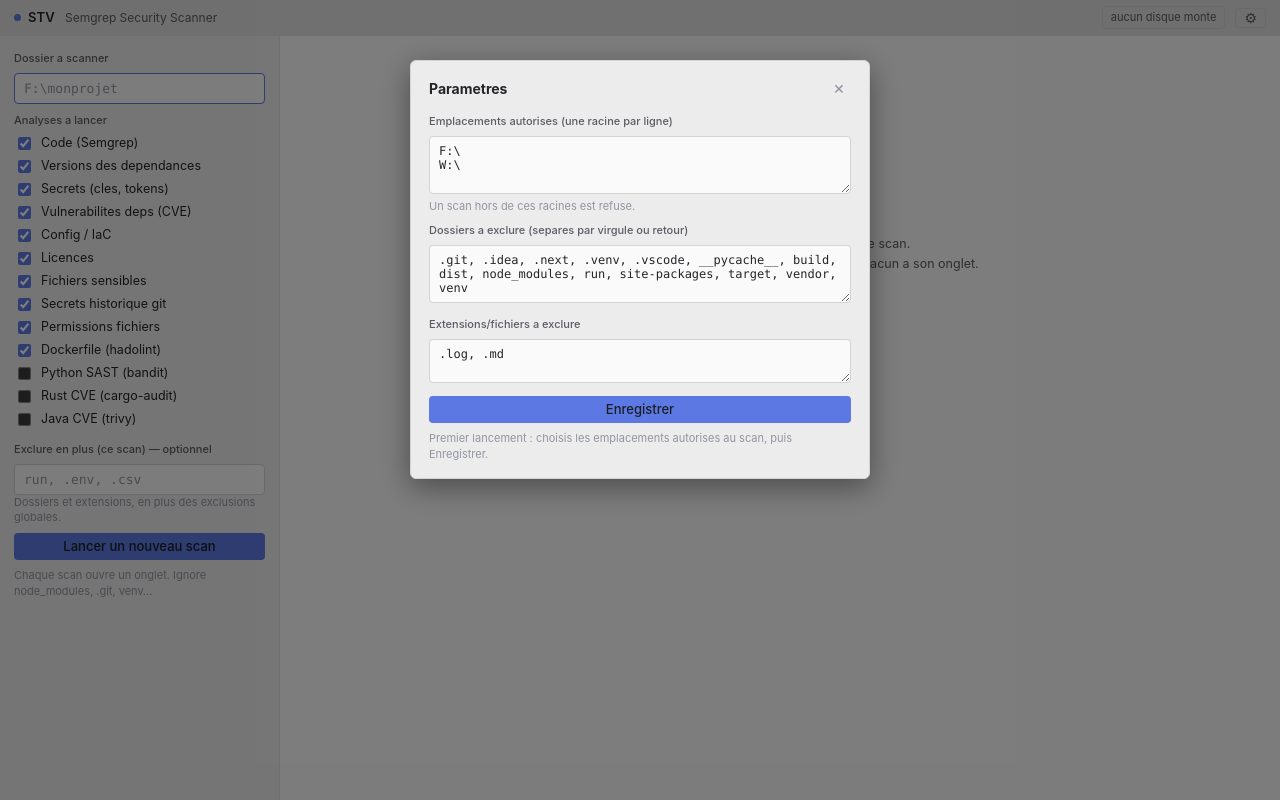
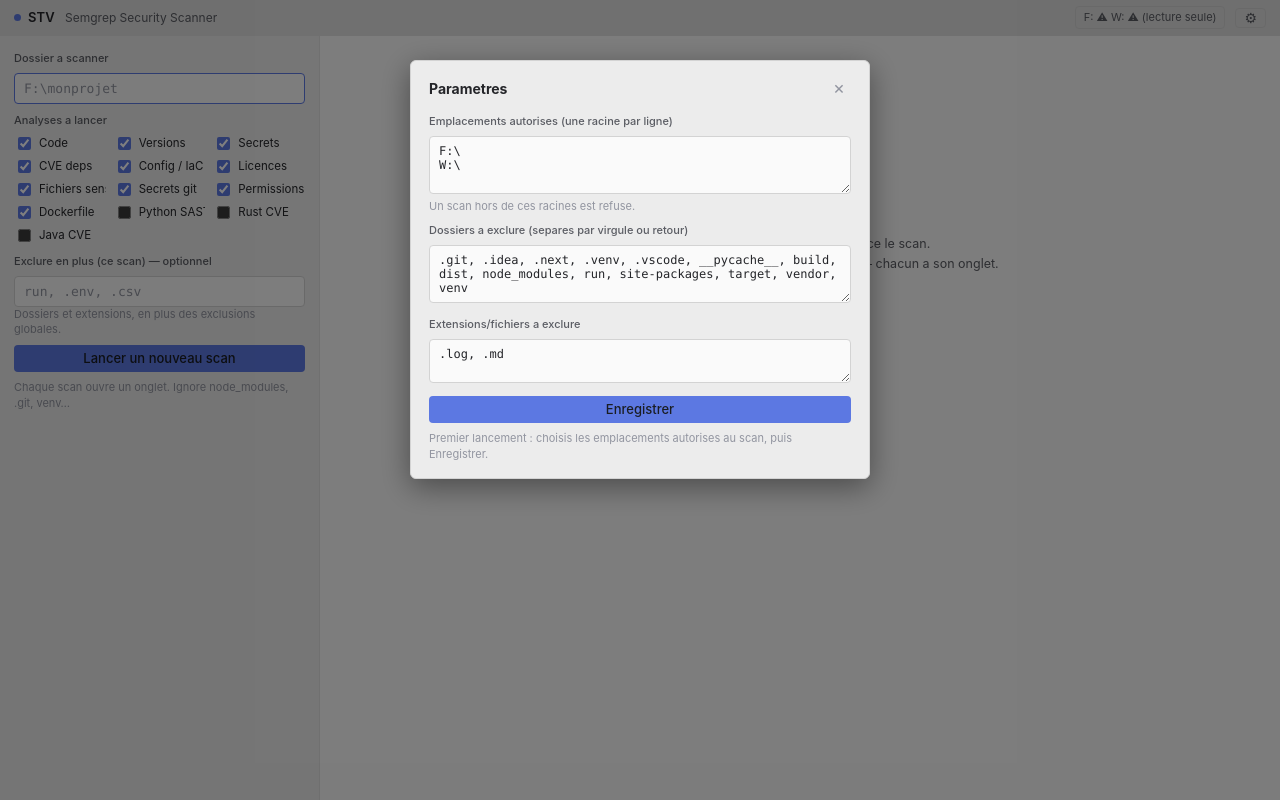
Before and after one commit to LetermeFlorent/semgrep-web, a Flask app: page / in a window 1280 px wide. Run offline with Flask 3, Linux system fonts and the light colour scheme; data that the repository does not hold is empty.

Commit message:
UI : bouton Arreter pendant le scan, relance qui relit les cases, layout 3 colonnes
- Bouton Arreter dans la barre de progression (annulation reelle : kill process
  cote serveur via /close). Cablable immediatement (plus besoin de recharger).
- Apres arret : onglet "Analyse arretee" avec bouton Relancer.
- Relancer relit les cases cochees au moment du clic (avant : liste figee au
  premier lancement, les scans re-coches etaient ignores).
- Badge = emplacements AUTORISES (roots) au lieu des disques montes ; marque d'un
  warning ceux autorises mais non montes. Rafraichi apres enregistrement config.
- Checkboxes d'analyses et cartes de progression passees en grille 3 colonnes.
  Sidebar elargie a 320px.

```diff
--- a/templates/index.html
+++ b/templates/index.html
@@ -34,7 +34,7 @@
  .badge{font-size:11px;color:var(--mut);border:1px solid var(--bd);border-radius:var(--r);
    padding:2px 8px}
  /* layout */
- .app{display:grid;grid-template-columns:280px 1fr;flex:1;min-height:0;overflow:hidden}
+ .app{display:grid;grid-template-columns:320px 1fr;flex:1;min-height:0;overflow:hidden}
  .side{background:var(--panel);border-right:1px solid var(--bd2);padding:14px;
    overflow-y:auto;display:flex;flex-direction:column;gap:16px}
  .main{overflow-y:auto;padding:16px 20px;background:var(--editor)}
@@ -52,9 +52,11 @@
  button:hover:not(:disabled){filter:brightness(1.08)}
  button:disabled{opacity:.5;cursor:default}
  .hint{font-size:11px;color:var(--ph);line-height:1.4}
- label.ck{display:flex;align-items:center;gap:7px;font-size:12.5px;color:var(--tx);
-   font-weight:400;margin:4px 0;cursor:pointer;text-transform:none}
- label.ck input{accent-color:var(--acc);cursor:pointer}
+ .cklist{display:grid;grid-template-columns:repeat(3,minmax(0,1fr));gap:4px 8px;margin-top:6px}
+ label.ck{display:flex;align-items:center;gap:5px;font-size:11.5px;color:var(--tx);
+   font-weight:400;margin:0;cursor:pointer;text-transform:none;
+   overflow:hidden;white-space:nowrap;text-overflow:ellipsis}
+ label.ck input{accent-color:var(--acc);cursor:pointer;flex:0 0 auto}
  /* progress */
  .prog{display:none;flex-direction:column;gap:8px;background:var(--editor);
    border:1px solid var(--bd2);border-radius:var(--r6);padding:12px}
@@ -70,7 +72,7 @@
    background:var(--panel);border-radius:var(--r);padding:6px 8px}
  .log:empty{display:none}
  /* progression par scan */
- .steps{display:flex;flex-direction:column;gap:8px;margin:12px 0}
+ .steps{display:grid;grid-template-columns:repeat(3,minmax(0,1fr));gap:8px;margin:12px 0}
  .steps:empty{display:none}
  .step{background:var(--panel);border:1px solid var(--bd2);border-radius:var(--r6);padding:8px 12px}
  .step.done{opacity:.7}
@@ -117,6 +119,10 @@
  .copybtn{width:auto;background:var(--panel);color:var(--tx);border:1px solid var(--bd);
    padding:5px 12px;font-size:12px;font-weight:500}
  .copybtn:hover:not(:disabled){filter:none;background:var(--bd2);border-color:var(--acc)}
+ .stopbtn{width:auto;background:transparent;color:var(--hi);border:1px solid var(--hi);
+   padding:3px 12px;font-size:11px;font-weight:500;border-radius:var(--r)}
+ .stopbtn:hover:not(:disabled){filter:none;background:var(--hi);color:#1a1d23}
+ .phead{align-items:center}
  .empty{color:var(--mut);padding:50px 20px;text-align:center;font-size:13px;grid-column:1/-1}
  .empty .big{font-size:38px;margin-bottom:10px}
  .welcome{color:var(--mut);padding:70px 20px;text-align:center}
@@ -226,19 +232,21 @@ W:\"></textarea>
       </div>
       <div>
         <label>Analyses a lancer</label>
-        <label class="ck"><input type="checkbox" id="sc-semgrep" checked> Code (Semgrep)</label>
-        <label class="ck"><input type="checkbox" id="sc-versions" checked> Versions des dependances</label>
-        <label class="ck"><input type="checkbox" id="sc-secrets" checked> Secrets (cles, tokens)</label>
-        <label class="ck"><input type="checkbox" id="sc-cve" checked> Vulnerabilites deps (CVE)</label>
+        <div class="cklist">
+        <label class="ck"><input type="checkbox" id="sc-semgrep" checked> Code</label>
+        <label class="ck"><input type="checkbox" id="sc-versions" checked> Versions</label>
+        <label class="ck"><input type="checkbox" id="sc-secrets" checked> Secrets</label>
+        <label class="ck"><input type="checkbox" id="sc-cve" checked> CVE deps</label>
         <label class="ck"><input type="checkbox" id="sc-iac" checked> Config / IaC</label>
         <label class="ck"><input type="checkbox" id="sc-license" checked> Licences</label>
         <label class="ck"><input type="checkbox" id="sc-sensitive" checked> Fichiers sensibles</label>
-        <label class="ck"><input type="checkbox" id="sc-secrets_history" checked> Secrets historique git</label>
-        <label class="ck"><input type="checkbox" id="sc-perms" checked> Permissions fichiers</label>
-        <label class="ck"><input type="checkbox" id="sc-hadolint" checked> Dockerfile (hadolint)</label>
-        <label class="ck"><input type="checkbox" id="sc-python"> Python SAST (bandit)</label>
-        <label class="ck"><input type="checkbox" id="sc-rust"> Rust CVE (cargo-audit)</label>
-        <label class="ck"><input type="checkbox" id="sc-java"> Java CVE (trivy)</label>
+        <label class="ck"><input type="checkbox" id="sc-secrets_history" checked> Secrets git</label>
+        <label class="ck"><input type="checkbox" id="sc-perms" checked> Permissions</label>
+        <label class="ck"><input type="checkbox" id="sc-hadolint" checked> Dockerfile</label>
+        <label class="ck"><input type="checkbox" id="sc-python"> Python SAST</label>
+        <label class="ck"><input type="checkbox" id="sc-rust"> Rust CVE</label>
+        <label class="ck"><input type="checkbox" id="sc-java"> Java CVE</label>
+        </div>
       </div>
       <div>
         <label for="ov-exclude">Exclure en plus (ce scan) &mdash; optionnel</label>
@@ -363,7 +371,8 @@ function newView(name){
  const v=document.createElement('div'); v.className='view';
  v.innerHTML=
   '<div class="prog on"><div class="phead"><span class="pct">0%</span>'+
-   '<span class="lbl">Preparation&hellip;</span></div>'+
+   '<span class="lbl">Preparation&hellip;</span>'+
+   '<button type="button" class="stopbtn">Arreter</button></div>'+
    '<div class="bar"><i></i></div><div class="log"></div></div>'+
   '<div class="steps"></div>'+
   '<div class="err" style="display:none"></div>'+
@@ -380,6 +389,9 @@ function attach(scan_id, path, opts){
  const id=++seq;
  const view=newView(base(path));
  const tab={id,scan_id,name:base(path),path,status:'run',pct:0,count:0,view,es:null,scans:opts.scans||['semgrep']};
+ // bouton Arreter cliquable immediatement (sans attendre le 1er event SSE)
+ const sb=view.querySelector('.stopbtn');
+ if(sb) sb.onclick=()=>stopScan(tab, sb);
  TABS.push(tab);
  if(opts.select!==false) select(id); else renderTabs();
  if(opts.err){ tab.status='err'; renderTabs();
@@ -521,11 +533,34 @@ async function loadDiff(tab, btn){
      '</div>':'');
 }
 
+async function stopScan(tab, btn){
+ if(btn){ btn.disabled=true; btn.textContent='Arret…'; }
+ const sid=tab.scan_id;
+ if(tab.es){ tab.es.close(); tab.es=null; }
+ if(sid){ try{ await fetch('/close/'+sid,{method:'POST'}); }catch(e){} }
+ // passe l'onglet en "arrete" : garde la vue, propose de relancer
+ tab.status='cancelled'; tab.scan_id=null; renderTabs();
+ const v=tab.view;
+ v.querySelector('.prog').classList.remove('on');
+ v.querySelector('.live').innerHTML='';
+ renderSteps(v, {});
+ const out=v.querySelector('.out');
+ out.innerHTML='<div class="toolbar">'+
+   '<button type="button" class="rescanbtn copybtn">Relancer</button></div>'+
+   '<div class="empty"><div class="big">&#9209;</div>Analyse arretee.</div>';
+ out.querySelector('.rescanbtn').onclick=()=>rescan(tab);
+ saveTabs();
+}
+
 async function rescan(tab){
  const old=tab.scan_id;
+ // relit les cases cochees maintenant (l'utilisateur a pu en (de)cocher depuis)
+ const scans=selectedScans();
+ if(!scans.length){ alert('Coche au moins une analyse.'); return; }
+ tab.scans=scans;
  let r;
  try{ r=await fetch('/start',{method:'POST',headers:{'Content-Type':'application/json'},
-   body:JSON.stringify({path:tab.path,scans:tab.scans||['semgrep']})}); }catch(x){ alert('Erreur reseau'); return; }
+   body:JSON.stringify({path:tab.path,scans})}); }catch(x){ alert('Erreur reseau'); return; }
  const data=await r.json();
  if(!r.ok){ alert('Erreur: '+(data.error||'?')); return; }
  if(old){ try{ await fetch('/close/'+old,{method:'POST'}); }catch(e){} }
@@ -538,6 +573,8 @@ async function rescan(tab){
  v.querySelector('.lbl').textContent='Preparation…';
  v.querySelector('.err').style.display='none';
  v.querySelector('.out').innerHTML='';
+ const sb=v.querySelector('.stopbtn');
+ if(sb){ sb.disabled=false; sb.textContent='Arreter'; sb.onclick=()=>stopScan(tab, sb); }
  renderTabs(); wire(tab); saveTabs();
 }
 
@@ -600,19 +637,27 @@ $('cfgsave').onclick=async()=>{
      body:JSON.stringify(body)});
    if(!r.ok) throw 0;
    $('cfgmsg').textContent='Enregistre.'; setTimeout(closeCfg,700);
+   try{ renderBadge(await (await fetch('/mounts')).json()); }catch(e){}
  }catch(e){ $('cfgmsg').textContent='Echec de l\'enregistrement.'; }
 };
 
-// badge disques dynamique + accueil premier lancement
+// badge = emplacements AUTORISES (roots). Marque ceux non montes dans le conteneur.
+function renderBadge(m){
+ const badge=$('mountbadge'); if(!badge)return;
+ const roots=(m.roots||[]).map(r=>r.replace(/\\$/,''));
+ if(!roots.length){ badge.textContent='aucun emplacement autorise'; return; }
+ const mounted=new Set((m.mounted||[]).map(r=>r.replace(/\\$/,'').toUpperCase()));
+ badge.textContent=roots.map(r=>
+   mounted.has(r.toUpperCase())?r:r+' ⚠'   // ⚠ = autorise mais non monte
+ ).join('  ')+'  (lecture seule)';
+ badge.title='Emplacements autorises au scan (Parametres). ⚠ = non monte dans le conteneur.';
+}
+
+// badge + accueil premier lancement
 async function initMounts(){
  let m={mounted:[],roots:[],configured:true};
  try{ m=await (await fetch('/mounts')).json(); }catch(e){}
- const badge=$('mountbadge');
- if(badge){
-   badge.textContent=(m.mounted&&m.mounted.length
-     ? m.mounted.map(r=>r.replace(/\\$/,'')).join(' ')+' (lecture seule)'
-     : 'aucun disque monte');
- }
+ renderBadge(m);
  // premier lancement : pas de config -> propose les disques montes dans la modale
  if(!m.configured){
    await openCfg();
```
